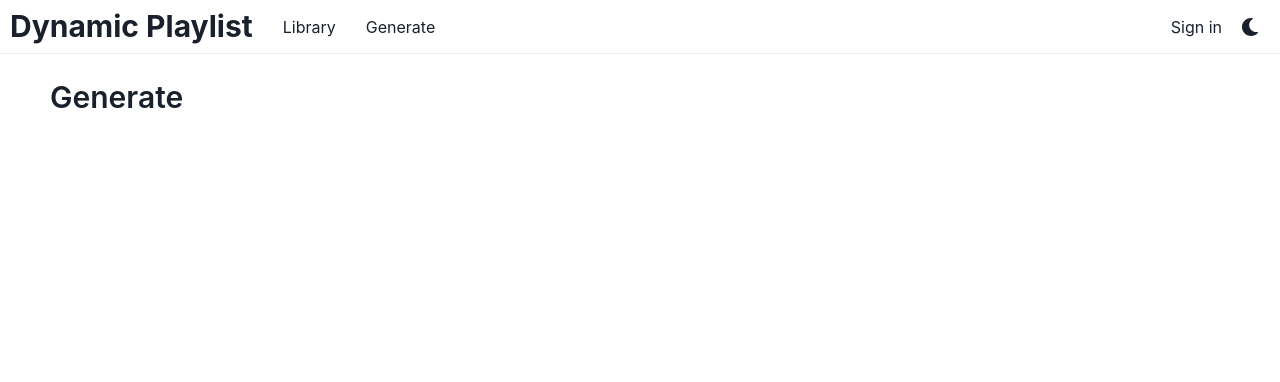
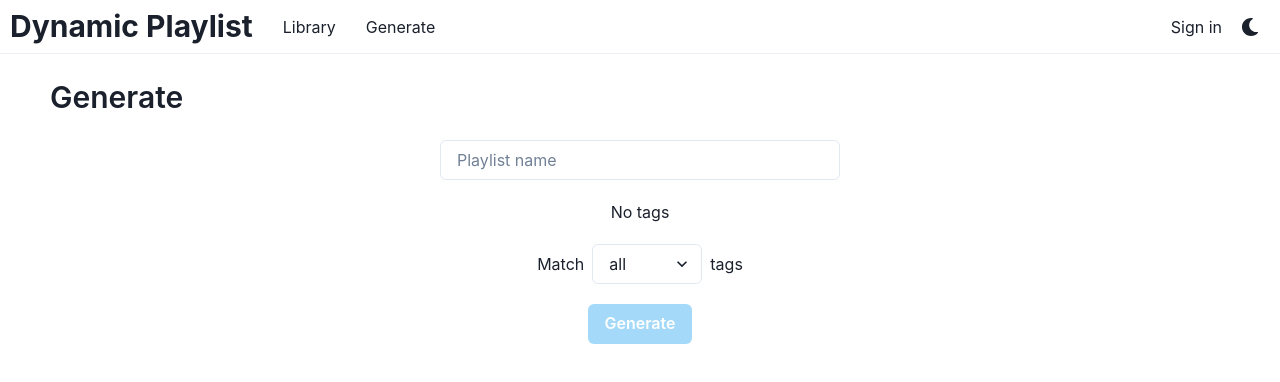
Before and after one commit to eklimo/dynamic-playlist, a React (Create React App) app in the folder web-client/: page /generate in a window 1280 px wide. Shown: the top 382 px of the page. Built offline with nearby package versions, Linux system fonts and the light colour scheme.

Commit message:
`web-client`: Implement playlist generation

```diff
--- /dev/null
+++ b/web-client/src/components/FilterableTagGroup.tsx
@@ -0,0 +1,48 @@
+import React, { memo, useCallback, useEffect, useState } from 'react';
+import { Tag } from '../model';
+import { FilterableTag, FilterState } from './TrackTag';
+import { HStack, Text } from '@chakra-ui/react';
+
+interface FilterableTagGroupProps {
+  tags: Tag[];
+  onStateChange: (include: Tag[], exclude: Tag[]) => void;
+}
+
+export const FilterableTagGroup = memo(({ tags, onStateChange }: FilterableTagGroupProps) => {
+  const [include, setInclude] = useState([] as Tag[]);
+  const [exclude, setExclude] = useState([] as Tag[]);
+
+  const _onStateChange = useCallback((tag: Tag, prevState: FilterState, state: FilterState) => {
+    switch (state) {
+      case FilterState.Include:
+        setInclude(prev => [...prev, tag]);
+        break;
+      case FilterState.Exclude:
+        setExclude(prev => [...prev, tag]);
+        break;
+    }
+
+    switch (prevState) {
+      case FilterState.Include:
+        setInclude(prev => prev.filter(t => t !== tag));
+        break;
+      case FilterState.Exclude:
+        setExclude(prev => prev.filter(t => t !== tag));
+        break;
+    }
+  }, []);
+
+  useEffect(() => {
+    onStateChange(include, exclude);
+  }, [onStateChange, include, exclude]);
+
+  return (
+    <HStack spacing='8px'>
+      {tags.length > 0 ? tags.map(tag => (
+        <FilterableTag key={tag.tagID} tag={tag} onStateChange={_onStateChange} />
+      )) : (
+        <Text>No tags</Text>
+      )}
+    </HStack>
+  );
+});
--- /dev/null
+++ b/web-client/src/components/PlaylistCreatedModal.tsx
@@ -0,0 +1,59 @@
+import React, { memo, useCallback } from 'react';
+import {
+  Button,
+  Center,
+  Image as ImageComponent,
+  Modal,
+  ModalBody,
+  ModalCloseButton,
+  ModalContent,
+  ModalFooter,
+  ModalHeader,
+  ModalOverlay,
+  Text,
+  VStack
+} from '@chakra-ui/react';
+import { Image } from '../model';
+
+const PlaylistCreatedModal = memo(({ name, url, image, isOpen, onClose }: {
+  name: string,
+  url: string,
+  image?: Image,
+  isOpen: boolean,
+  onClose: () => void
+}) => {
+  const openLink = useCallback(() => {
+    window.open(url);
+  }, [url]);
+
+  return (
+    <>
+      <Modal isOpen={isOpen} onClose={onClose}>
+        <ModalOverlay />
+        <ModalContent>
+          <ModalHeader>New Playlist</ModalHeader>
+          <ModalCloseButton />
+          <ModalBody>
+            {url && image ? (
+              <Center>
+                <VStack spacing='10px'>
+                  <ImageComponent w='300px' src={image.url} />
+                  <Text>{name}</Text>
+                </VStack>
+              </Center>
+            ) : (
+              <Text>Loading</Text>
+            )}
+          </ModalBody>
+
+          <ModalFooter>
+            <Button colorScheme='whatsapp' mr={3} onClick={openLink}>Open in Spotify</Button>
+            <Button variant='ghost' onClick={onClose}>Close</Button>
+          </ModalFooter>
+        </ModalContent>
+      </Modal>
+    </>
+  );
+});
+
+export default PlaylistCreatedModal;
--- a/web-client/src/components/TrackTag.tsx
+++ b/web-client/src/components/TrackTag.tsx
@@ -1,5 +1,5 @@
 import { Tag as TagComponent, TagCloseButton, TagLabel } from '@chakra-ui/react';
-import { memo } from 'react';
+import { CSSProperties, memo, useCallback, useEffect, useState } from 'react';
 import { Tag } from '../model';
 import colors from '../colors';
 
@@ -10,7 +10,7 @@ interface NormalTagProps {
 export const NormalTag = memo(({ tag }: NormalTagProps) => {
   const color = colors.get(tag.color);
   return (
-    <TagComponent size='md' borderRadius='xl' variant='solid' colorScheme={color}>
+    <TagComponent className='tag' size='md' borderRadius='xl' variant='solid' colorScheme={color}>
       <TagLabel>{tag.name}</TagLabel>
     </TagComponent>
   );
@@ -25,9 +25,88 @@ interface RemoveableTagProps {
 export const RemoveableTag = memo(({ tag, onRemove }: RemoveableTagProps) => {
   const color = colors.get(tag.color);
   return (
-    <TagComponent className='removeable-tag' size='md' borderRadius='xl' variant='solid' colorScheme={color}>
+    <TagComponent className='tag removeable-tag' size='md' borderRadius='xl' variant='solid' colorScheme={color}>
       <TagLabel className='removeable-tag-label'>{tag.name}</TagLabel>
       <TagCloseButton className='tag-close' onClick={() => onRemove(tag)} />
     </TagComponent>
   );
 });
+
+
+export enum FilterState {
+  None = 'NONE',
+  Include = 'INCLUDE',
+  Exclude = 'EXCLUDE',
+}
+
+function nextState(state: FilterState) {
+  switch (state) {
+    case FilterState.None:
+      return FilterState.Include;
+    case FilterState.Include:
+      return FilterState.Exclude;
+    case FilterState.Exclude:
+      return FilterState.None;
+  }
+}
+
+function prevState(state: FilterState) {
+  return nextState(nextState(state));
+}
+
+function stateToVariant(state: FilterState) {
+  switch (state) {
+    case FilterState.None:
+      return 'outline';
+    case FilterState.Include:
+      return 'subtle';
+    case FilterState.Exclude:
+      return 'solid';
+  }
+}
+
+function stateToStyle(state: FilterState): CSSProperties {
+  switch (state) {
+    case FilterState.Exclude:
+      return {
+        textDecoration: 'line-through'
+      };
+    default:
+      return {};
+  }
+}
+
+interface FilterableTagProps {
+  tag: Tag,
+  onStateChange: (tag: Tag, prevState: FilterState, state: FilterState) => void
+}
+
+export const FilterableTag = memo(({ tag, onStateChange }: FilterableTagProps) => {
+  const [state, setState] = useState(FilterState.None);
+  const color = colors.get(tag.color);
+
+  const onClick = useCallback(() => {
+    setState(state => nextState(state));
+  }, []);
+
+  useEffect(() => {
+    onStateChange(tag, prevState(state), state);
+  }, [onStateChange, tag, state]);
+
+  return (
+    <TagComponent
+      className='tag'
+      size='md'
+      borderRadius='xl'
+      variant={stateToVariant(state)}
+      colorScheme={color}
+      onClick={onClick}
+      style={{
+        cursor: 'pointer',
+        ...stateToStyle(state)
+      }}
+    >
+      <TagLabel>{tag.name}</TagLabel>
+    </TagComponent>
+  );
+});
--- a/web-client/src/fetch.tsx
+++ b/web-client/src/fetch.tsx
@@ -1,10 +1,11 @@
-import { Tag, Track } from './model';
+import FilterMode from './filterMode';
+import { Image, Tag, Track } from './model';
 
 const apiPath = 'http://localhost:8080/api/v1';
 
 //
 
-interface UserProfileResponse {
+export interface UserProfileResponse {
   id: string;
   displayName: string;
 }
@@ -26,7 +27,7 @@ export async function fetchUserProfile(accessToken: string): Promise<UserProfile
 
 //
 
-interface SavedTracksResponse {
+export interface SavedTracksResponse {
   total: number,
   items: Track[]
 }
@@ -50,7 +51,7 @@ export async function fetchSavedTracks(accessToken: string, offset: number, limi
 
 //
 
-interface TagsForUserResponse {
+export interface TagsForUserResponse {
   tagIDs: number[];
 }
 
@@ -92,7 +93,7 @@ export interface CreateTagRequest {
   description?: string
 }
 
-interface CreateTagResponse {
+export interface CreateTagResponse {
   tagID: number;
 }
 
@@ -101,16 +102,14 @@ const mutateCreateTagURL = () => {
   return url.href;
 };
 
-export async function mutateCreateTag({ userID, name, color, description }: CreateTagRequest)
+export async function mutateCreateTag(req: CreateTagRequest)
   : Promise<CreateTagResponse> {
   const response = await fetch(mutateCreateTagURL(), {
     method: 'post',
     headers: {
       'Content-Type': 'application/json'
     },
-    body: JSON.stringify({
-      userID, name, color, description
-    })
+    body: JSON.stringify(req)
   });
   return await response.json();
 }
@@ -224,3 +223,36 @@ export async function fetchTagsForTrack({ trackID, userID }: TagsForTrackRequest
   });
   return await response.json();
 }
+
+//
+
+export interface GeneratePlaylistRequest {
+  userID: string,
+  include: number[],
+  exclude: number[],
+  mode: FilterMode,
+  name: string,
+  description?: string,
+}
+
+export interface GeneratePlaylistResponse {
+  url: string,
+  image: Image,
+}
+
+const mutateGeneratePlaylistURL = () => {
+  const url = new URL(`${apiPath}/generate`);
+  return url.href;
+};
+
+export async function mutateGeneratePlaylist(req: GeneratePlaylistRequest, accessToken: string): Promise<GeneratePlaylistResponse> {
+  const response = await fetch(mutateGeneratePlaylistURL(), {
+    method: 'post',
+    headers: {
+      'Content-Type': 'application/json',
+      'Authorization': `Bearer ${accessToken}`
+    },
+    body: JSON.stringify(req)
+  });
+  return await response.json();
+}
--- /dev/null
+++ b/web-client/src/filterMode.ts
@@ -0,0 +1,6 @@
+enum FilterMode {
+  All = 'ALL',
+  Any = 'ANY',
+}
+
+export default FilterMode;
--- a/web-client/src/index.css
+++ b/web-client/src/index.css
@@ -18,6 +18,10 @@
 
 .removeable-tag:hover .removeable-tag-label {
     transform: none;
+}
+
+.tag {
+    user-select: none;
 }
 
 .table-row {
--- a/web-client/src/routes/Generate.tsx
+++ b/web-client/src/routes/Generate.tsx
@@ -1,9 +1,165 @@
-import { Heading } from '@chakra-ui/react';
+import {
+  Button,
+  Center,
+  Heading,
+  HStack,
+  Input,
+  Select,
+  Text,
+  useDisclosure,
+  useToast,
+  UseToastOptions,
+  VStack
+} from '@chakra-ui/react';
+import { useMutation, useQueries, useQuery } from '@tanstack/react-query';
+import {
+  fetchTag,
+  fetchTagsForUser,
+  fetchUserProfile,
+  GeneratePlaylistRequest,
+  mutateGeneratePlaylist
+} from '../fetch';
+import React, { ChangeEvent, useCallback, useContext, useMemo, useState } from 'react';
+import { Image, Tag } from '../model';
+import FilterMode from '../filterMode';
+import { FilterableTagGroup } from '../components/FilterableTagGroup';
+import PlaylistCreatedModal from '../components/PlaylistCreatedModal';
+import { AuthorizationContext } from '../AuthorizationContext';
+
+const STALE_TIME = 1000 * 60 * 5;
 
 export default function Generate() {
+  const authorizationState = useContext(AuthorizationContext);
+
+  const toast = useToast();
+  const doToast = useCallback((options: UseToastOptions) => {
+    toast({
+      status: 'success',
+      isClosable: true,
+      position: 'top',
+      ...options
+    });
+  }, [toast]);
+
+  const userProfileQuery = useQuery({
+    queryKey: ['userProfile'],
+    queryFn: () => fetchUserProfile(authorizationState!.accessToken),
+    staleTime: STALE_TIME,
+    enabled: !!authorizationState
+  });
+
+  const tagsForUserQuery = useQuery({
+    queryKey: ['tagsForUser'],
+    queryFn: () => fetchTagsForUser(userProfileQuery.data!.id),
+    staleTime: STALE_TIME,
+    enabled: !!userProfileQuery.data
+  });
+
+  const tagQueries = useQueries({
+    queries: (tagsForUserQuery.data?.tagIDs ?? []).map(tagID => ({
+        queryKey: ['tag', tagID],
+        queryFn: () => fetchTag(tagID),
+        staleTime: STALE_TIME
+      }
+    ))
+  });
+
+  const tags = useMemo(() =>
+      new Map(
+        tagQueries
+          .map(query => query.data)
+          .map(tag => [tag?.tagID, tag])
+      )
+    , [tagQueries]);
+
+  const sortedTags = useMemo(
+    () =>
+      Array.from(tags.values())
+        .filter(x => !!x)
+        .map(x => x as Tag)
+        .sort(
+          (a, b) => a!.color - b!.color || a!.name.localeCompare(b!.name)
+        ),
+    [tags]
+  );
+
+  const [include, setInclude] = useState([] as Tag[]);
+  const [exclude, setExclude] = useState([] as Tag[]);
+  const [mode, setMode] = useState(FilterMode.All);
+  const [name, setName] = useState('');
+
+  const onFiltersChange = useCallback((include: Tag[], exclude: Tag[]) => {
+    setInclude(include);
+    setExclude(exclude);
+  }, []);
+
+  const onModeChange = useCallback((e: ChangeEvent<HTMLSelectElement>) => {
+    setMode(e.target.value === 'All' ? FilterMode.All : FilterMode.Any);
+  }, []);
+
+  const modal = useDisclosure();
+  const [playlistURL, setPlaylistURL] = useState('');
+  const [playlistImage, setPlaylistImage] = useState(undefined as (Image | undefined));
+
+  const generatePlaylistMutation = useMutation({
+    mutationFn: (request: GeneratePlaylistRequest) => mutateGeneratePlaylist(request, authorizationState!.accessToken),
+    onSuccess: ({ url, image }, { name }: GeneratePlaylistRequest) => {
+      setPlaylistURL(url);
+      setPlaylistImage(image);
+      modal.onOpen();
+    }
+  });
+
+  const generatePlaylist = useCallback(() => {
+    generatePlaylistMutation.mutate({
+      userID: userProfileQuery.data!.id,
+      include: include.map(tag => tag.tagID),
+      exclude: exclude.map(tag => tag.tagID),
+      mode,
+      name,
+      description: undefined
+    });
+  }, [generatePlaylistMutation, userProfileQuery.data, name, mode, include, exclude]);
+
   return (
     <>
       <Heading fontSize='3xl' fontWeight='semibold' pb='25px'>Generate</Heading>
+
+      <PlaylistCreatedModal
+        isOpen={modal.isOpen}
+        onClose={modal.onClose}
+        name={name}
+        url={playlistURL}
+        image={playlistImage}
+      />
+
+      <Center>
+        <VStack spacing='20px'>
+          <Input w='400px' placeholder='Playlist name' value={name} onChange={e => setName(e.target.value)} />
+
+          <FilterableTagGroup tags={sortedTags} onStateChange={onFiltersChange} />
+
+          <HStack>
+            <Text>Match</Text>
+            <Select w='110px' onChange={onModeChange}>
+              {Object.keys(FilterMode).map(mode => (
+                <option key={mode} value={mode}>
+                  {mode.toLocaleLowerCase()}
+                </option>
+              ))}
+            </Select>
+            <Text>tags</Text>
+          </HStack>
+
+          <Button
+            colorScheme='twitter'
+            onClick={generatePlaylist}
+            isDisabled={!name || (include.length === 0 && exclude.length === 0)}
+          >
+            Generate
+          </Button>
+        </VStack>
+      </Center>
     </>
   );
 }
--- a/web-client/src/routes/Library.tsx
+++ b/web-client/src/routes/Library.tsx
@@ -27,9 +27,9 @@ import { OpenModalContext } from '../OpenModalContext';
 const STALE_TIME = 1000 * 60 * 5;
 
 export default function Library() {
+  const authorizationState = useContext(AuthorizationContext);
+
   const queryClient = useQueryClient();
-
-  const authorizationState = useContext(AuthorizationContext);
 
   const toast = useToast();
   const doToast = useCallback((options: UseToastOptions) => {
```
